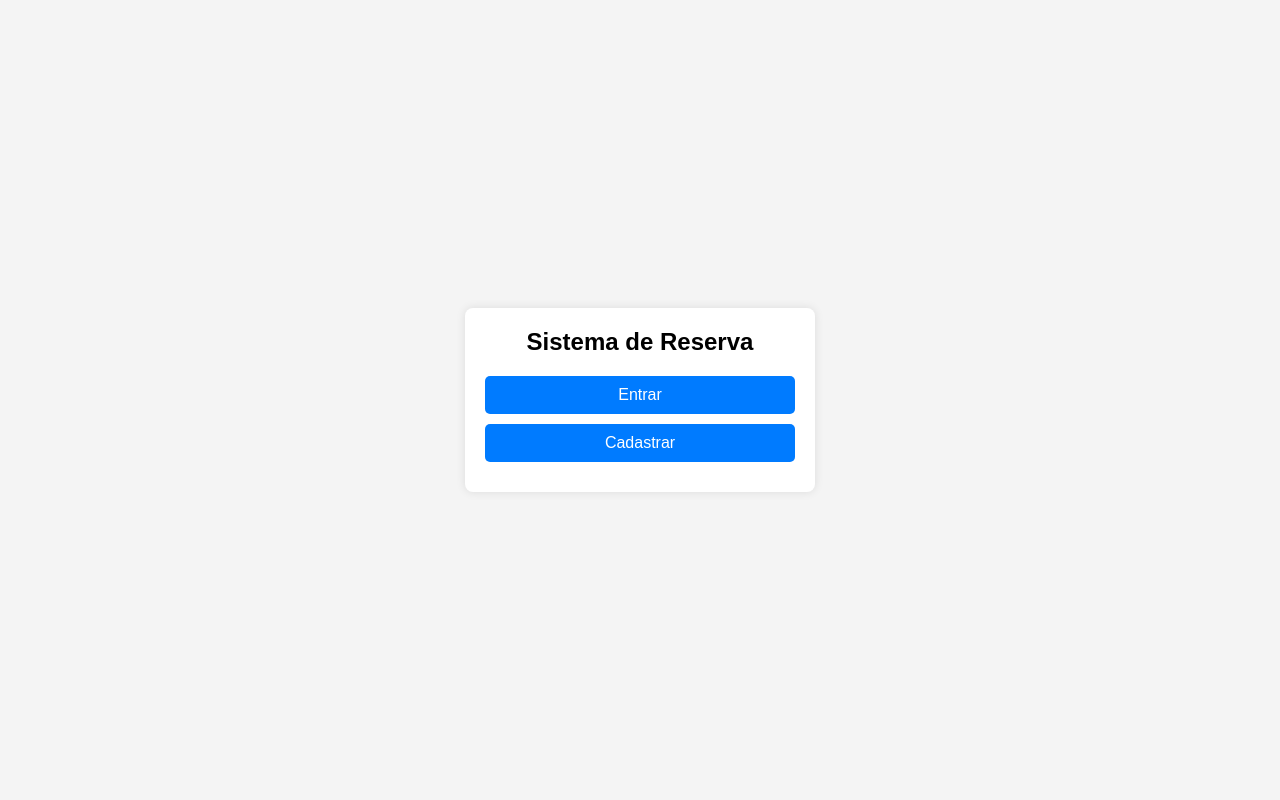
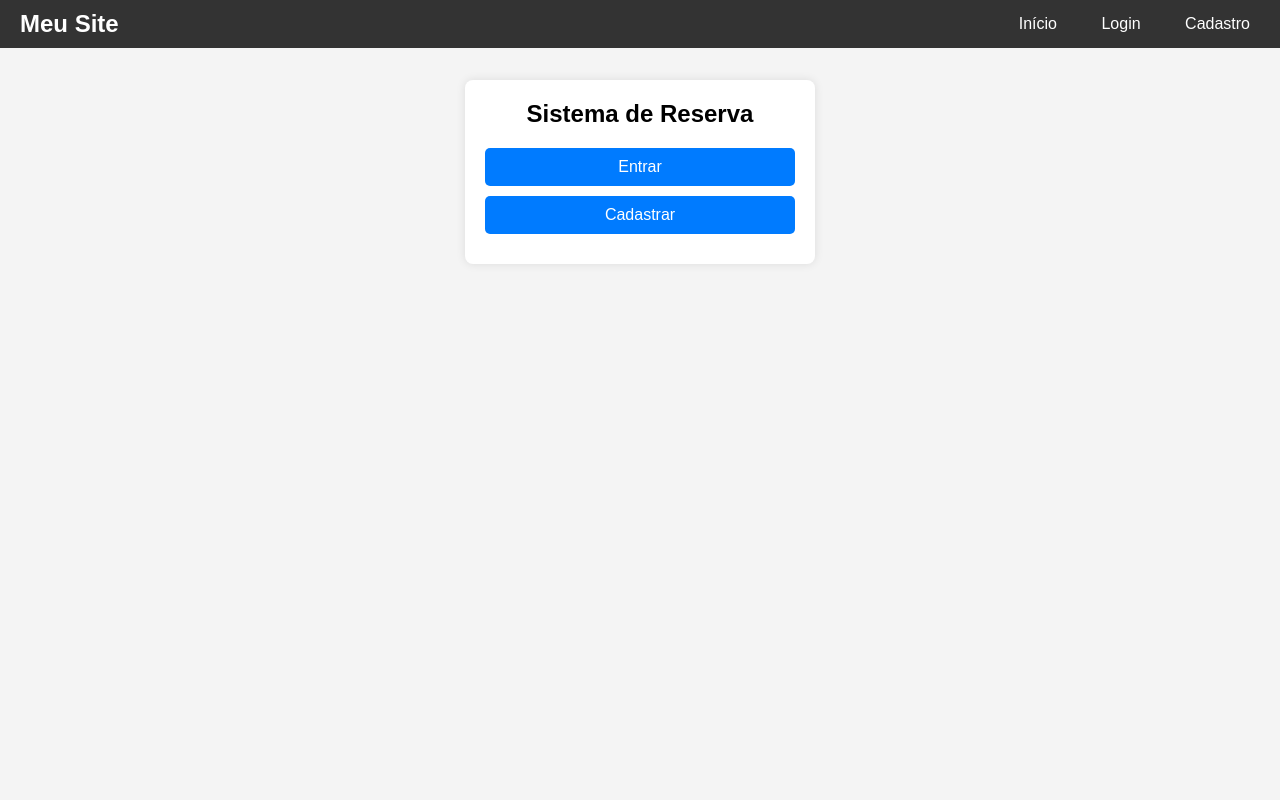
Before and after one commit to mericxy/sistema-de-reserva, a Django app: page / in a window 1280 px wide. Run offline with Django 5.2, Linux system fonts and the light colour scheme.

Commit message:
estilização do site atualizada

```diff
--- a/setup/static/styles/style.css
+++ b/setup/static/styles/style.css
@@ -6,10 +6,6 @@
 }
 
 body {
-    display: flex;
-    justify-content: center;
-    align-items: center;
-    height: 100vh;
   background-color: #f4f4f4;
 }
 
@@ -20,13 +16,16 @@ body {
   box-shadow: 0 0 10px rgba(0, 0, 0, 0.1);
   width: 350px;
   text-align: center;
+  margin: 80px auto; /* Adiciona margem no topo para evitar sobreposição com o header e mensagens */
 }
 
 h2 {
   margin-bottom: 20px;
 }
 
-input, button, a {
+input,
+button,
+a {
   width: 100%;
   padding: 10px;
   margin: 10px 0;
@@ -38,7 +37,8 @@ input {
   border: 1px solid #ccc;
 }
 
-button, .btn {
+button,
+.btn {
   background: #007bff;
   color: white;
   border: none;
@@ -51,22 +51,74 @@ button, .btn {
   background: #dc3545;
 }
 
-/* Estilização alertas */
+/* Estilização header */
+.header {
+  background-color: #333;
+  color: white;
+  padding: 10px 20px;
+  display: flex;
+  justify-content: space-between;
+  align-items: center;
+  position: fixed; /* Fixa o header no topo */
+  top: 0;
+  left: 0;
+  right: 0;
+  z-index: 1000; /* Garante que o header fique acima de outros elementos */
+}
+
+.logo {
+  font-size: 24px;
+  font-weight: bold;
+}
+
+.nav a {
+  color: white;
+  text-decoration: none;
+  margin-left: 20px;
+}
+
+.nav a:hover {
+  text-decoration: underline;
+}
+
+/* Estilização mensagens */
+.messages {
+  position: fixed;
+  top: 60px; /* Ajuste conforme a altura do header */
+  left: 0;
+  right: 0;
+  z-index: 1000; /* Garante que as mensagens fiquem acima de outros elementos */
+  padding: 10px;
+}
+
 .alert {
   padding: 10px;
-    margin-bottom: 15px;
-    border: 1px solid transparent;
+  margin-bottom: 10px;
   border-radius: 4px;
+  text-align: center;
+  font-size: 14px;
 }
 
 .alert-success {
-    color: #3c763d;
-    background-color: #dff0d8;
-    border-color: #d6e9c6;
+  background-color: #d4edda;
+  color: #155724;
+  border: 1px solid #c3e6cb;
 }
 
 .alert-error {
-    color: #a94442;
-    background-color: #f2dede;
-    border-color: #ebccd1;
+  background-color: #f8d7da;
+  color: #721c24;
+  border: 1px solid #f5c6cb;
 }
+
+.alert-info {
+  background-color: #d1ecf1;
+  color: #0c5460;
+  border: 1px solid #bee5eb;
+}
+
+.alert-warning {
+  background-color: #fff3cd;
+  color: #856404;
+  border: 1px solid #ffeeba;
+}
--- a/templates/meuapp/base.html
+++ b/templates/meuapp/base.html
@@ -11,19 +11,32 @@
     <link rel="preconnect" href="https://fonts.gstatic.com" crossorigin>
     <link href="https://fonts.googleapis.com/css2?family=Poppins:wght@400;500;600&display=swap" rel="stylesheet">
     <link rel="stylesheet" href="{% static '/styles/style.css' %}">
+    <script src="https://code.jquery.com/jquery-3.6.0.min.js"></script>
 </head>
 
 <body>
+    {% include 'meuapp/partials/_header.html' %}
+
     {% if messages %}
-    <div>
+    <div class="messages">
         {% for message in messages %}
-            <div class="alert {% if message.tags %}alert-{{ message.tags }}{% endif %}">
-                {{ message }}
-            </div>
+        <div class="alert {% if message.tags %}alert-{{ message.tags }}{% endif %}">
+            {{ message }}
+        </div>
         {% endfor %}
     </div>
     {% endif %}
-    {% block content%} {% endblock %}
+    <main>
+        {% block content%} {% endblock %}
+    </main>
 </body>
+<script>
+    $(document).ready(function() {
+        // Esconde as mensagens após 5 segundos
+        $('.alert').each(function(index) {
+            $(this).delay(3000 * (index + 1)).fadeOut(); // 5 segundos para cada mensagem
+        });
+    });
+</script>
 
 </html>
--- a/templates/meuapp/dashboard.html
+++ b/templates/meuapp/dashboard.html
@@ -5,6 +5,5 @@
     {% if user.is_superuser %}
     <a href="#" class="btn btn-admin">Área do Administrador</a>
     {% endif %}
-    <h1>teste</h1>
 </body>
 {% endblock %}
--- /dev/null
+++ b/templates/meuapp/partials/_header.html
@@ -0,0 +1,10 @@
+{% load static %}
+
+<header class="header">
+    <div class="logo">Meu Site</div>
+    <nav class="nav">
+        <a href="{% url 'index' %}">Início</a>
+        <a href="{% url 'login' %}">Login</a>
+        <a href="{% url 'cadastro' %}">Cadastro</a>
+    </nav>
+</header>
```
Also changed, not shown: static/styles/style.css (+69 -15 lines). Lines whose indentation alone changed are shown as unchanged.
